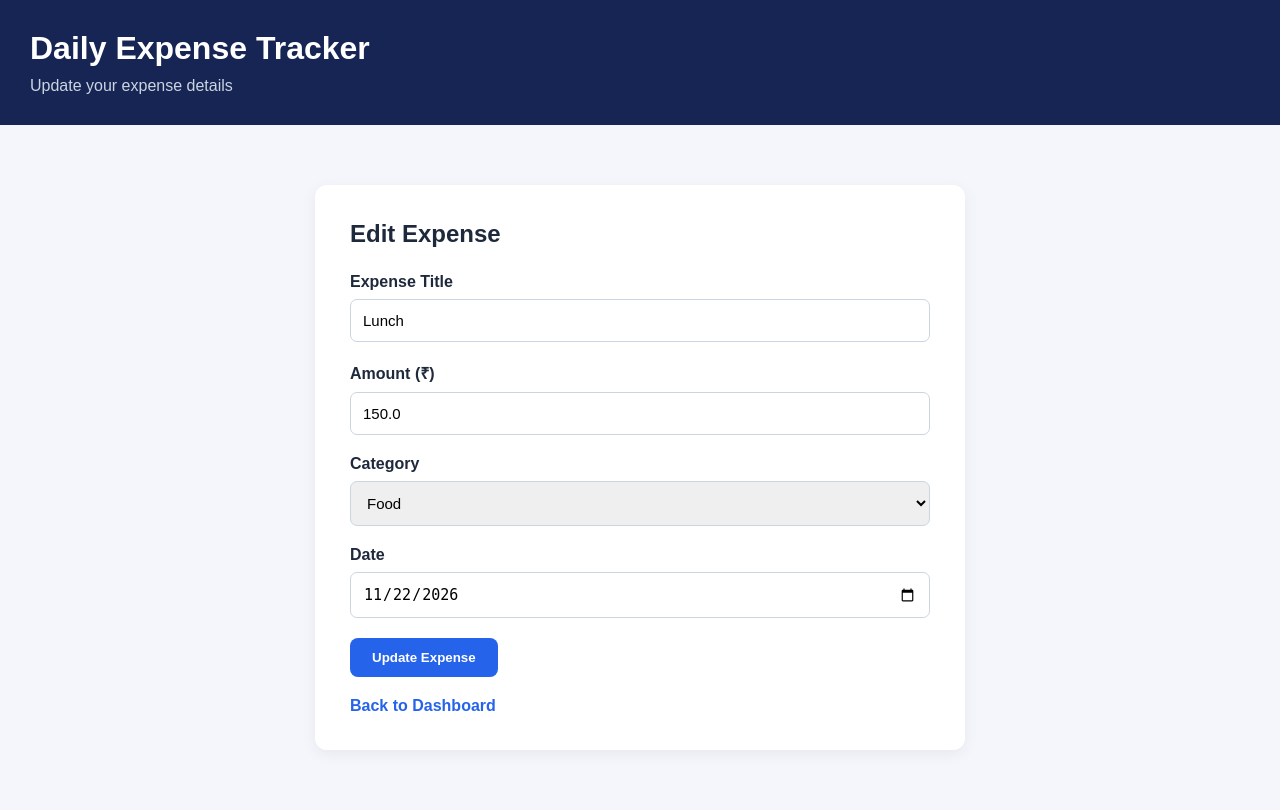
After one commit to Yuvraj-Sutar/Daily_Expense_Tracker, a Flask app: page /edit-expense/1 in a window 1280 px wide. The commit adds this page. Run offline with Flask 3, Linux system fonts and the light colour scheme; data comes from the database, SQL or seed files in the repository; both versions use the stored data as it was after the commit.

Commit message:
Updated expense

```diff
--- a/app.py
+++ b/app.py
@@ -1,12 +1,17 @@
 
 from flask import Flask, render_template, request, redirect, url_for, flash
-from expense_operations import add_expense as create_expense
-from expense_operations import get_all_expenses
+from expense_operations import (
+    add_expense as create_expense,
+    get_all_expenses,
+    get_expense_by_id,
+    update_expense
+)
 from datetime import datetime
 import math
 
 app = Flask(__name__)
 app.secret_key = "daily-expense-tracker-dev-key"
+
 
 # Allowed expense categories
 ALLOWED_CATEGORIES = {
@@ -19,13 +24,15 @@ ALLOWED_CATEGORIES = {
 }
 
 
+# ==============================
+# 1. HOME / VIEW EXPENSES
+# ==============================
+
 @app.route("/")
 def home():
 
-    # Fetch expenses from SQLite
     expenses = get_all_expenses()
 
-    # Calculate total expenses
     total_expenses = sum(
         float(expense["amount"]) for expense in expenses
     )
@@ -37,6 +44,10 @@ def home():
     )
 
 
+# ==============================
+# 2. ADD EXPENSE
+# ==============================
+
 @app.route("/add-expense", methods=["GET", "POST"])
 def add_expense():
 
@@ -47,7 +58,7 @@ def add_expense():
         category = request.form.get("category", "").strip()
         expense_date = request.form.get("date", "").strip()
 
-        # Validate expense title
+        # Validate title
         if not title:
             flash("Expense title cannot be empty.", "error")
             return redirect(url_for("add_expense"))
@@ -65,7 +76,7 @@ def add_expense():
 
         except (ValueError, TypeError):
             flash(
-                "Please enter a valid amount of at least ₹0.01.",
+                "Please enter a valid amount of at least 0.01.",
                 "error"
             )
             return redirect(url_for("add_expense"))
@@ -83,7 +94,7 @@ def add_expense():
             flash("Please enter a valid expense date.", "error")
             return redirect(url_for("add_expense"))
 
-        # Save expense to SQLite
+        # Save to SQLite
         try:
             create_expense(
                 amount,
@@ -106,5 +117,105 @@ def add_expense():
     return render_template("add_expense.html")
 
 
+# ==============================
+# 3. EDIT / UPDATE EXPENSE
+# ==============================
+
+@app.route("/edit-expense/<int:expense_id>", methods=["GET", "POST"])
+def edit_expense(expense_id):
+
+    # Get existing expense
+    expense = get_expense_by_id(expense_id)
+
+    if expense is None:
+        flash("Expense not found.", "error")
+        return redirect(url_for("home"))
+
+    if request.method == "POST":
+
+        title = request.form.get("title", "").strip()
+        amount_text = request.form.get("amount", "").strip()
+        category = request.form.get("category", "").strip()
+        expense_date = request.form.get("date", "").strip()
+
+        # Validate title
+        if not title or len(title) > 100:
+            flash("Please enter a valid expense title.", "error")
+            return redirect(url_for(
+                "edit_expense",
+                expense_id=expense_id
+            ))
+
+        # Validate amount
+        try:
+            amount = float(amount_text)
+
+            if not math.isfinite(amount) or amount < 0.01:
+                raise ValueError
+
+        except (ValueError, TypeError):
+            flash(
+                "Please enter a valid amount of at least 0.01.",
+                "error"
+            )
+            return redirect(url_for(
+                "edit_expense",
+                expense_id=expense_id
+            ))
+
+        # Validate category
+        if category not in ALLOWED_CATEGORIES:
+            flash("Please select a valid category.", "error")
+            return redirect(url_for(
+                "edit_expense",
+                expense_id=expense_id
+            ))
+
+        # Validate date
+        try:
+            datetime.strptime(expense_date, "%Y-%m-%d")
+
+        except ValueError:
+            flash("Please enter a valid date.", "error")
+            return redirect(url_for(
+                "edit_expense",
+                expense_id=expense_id
+            ))
+
+        # Update SQLite record
+        try:
+            updated = update_expense(
+                expense_id,
+                amount,
+                category,
+                title,
+                expense_date
+            )
+
+            if updated:
+                flash("Expense updated successfully!", "success")
+            else:
+                flash("No expense was updated.", "error")
+
+            return redirect(url_for("home"))
+
+        except Exception:
+            app.logger.exception("Failed to update expense")
+            flash("Unable to update expense.", "error")
+            return redirect(url_for(
+                "edit_expense",
+                expense_id=expense_id
+            ))
+
+    return render_template(
+        "edit_expense.html",
+        expense=expense
+    )
+
+
+# ==============================
+# RUN APPLICATION
+# ==============================
+
 if __name__ == "__main__":
     app.run(debug=True)
--- /dev/null
+++ b/templates/edit_expense.html
@@ -0,0 +1,122 @@
+
+<!DOCTYPE html>
+<html lang="en">
+
+<head>
+    <meta charset="UTF-8">
+    <meta name="viewport" content="width=device-width, initial-scale=1.0">
+
+    <title>Edit Expense | Daily Expense Tracker</title>
+
+    <link rel="stylesheet"
+          href="{{ url_for('static', filename='css/style.css') }}">
+</head>
+
+<body>
+
+    <header>
+        <h1>Daily Expense Tracker</h1>
+        <p>Update your expense details</p>
+    </header>
+
+    <main>
+
+        <section class="expense-form-card">
+
+            <h2>Edit Expense</h2>
+
+            {% with messages = get_flashed_messages(with_categories=true) %}
+                {% for category, message in messages %}
+                    <p class="flash-message {{ category }}">
+                        {{ message }}
+                    </p>
+                {% endfor %}
+            {% endwith %}
+
+            <form method="POST"
+                  action="{{ url_for('edit_expense', expense_id=expense['id']) }}">
+
+                <div class="form-group">
+                    <label>Expense Title</label>
+
+                    <input type="text"
+                           name="title"
+                           value="{{ expense['description'] }}"
+                           maxlength="100"
+                           required>
+                </div>
+
+                <div class="form-group">
+                    <label>Amount (₹)</label>
+
+                    <input type="number"
+                           name="amount"
+                           value="{{ expense['amount'] }}"
+                           min="0.01"
+                           step="0.01"
+                           required>
+                </div>
+
+                <div class="form-group">
+                    <label>Category</label>
+
+                    <select name="category" required>
+
+                        <option value="Food"
+                            {% if expense['category'] == 'Food' %}selected{% endif %}>
+                            Food
+                        </option>
+
+                        <option value="Travel"
+                            {% if expense['category'] == 'Travel' %}selected{% endif %}>
+                            Travel
+                        </option>
+
+                        <option value="Shopping"
+                            {% if expense['category'] == 'Shopping' %}selected{% endif %}>
+                            Shopping
+                        </option>
+
+                        <option value="Bills"
+                            {% if expense['category'] == 'Bills' %}selected{% endif %}>
+                            Bills
+                        </option>
+
+                        <option value="Entertainment"
+                            {% if expense['category'] == 'Entertainment' %}selected{% endif %}>
+                            Entertainment
+                        </option>
+
+                        <option value="Other"
+                            {% if expense['category'] == 'Other' %}selected{% endif %}>
+                            Other
+                        </option>
+
+                    </select>
+                </div>
+
+                <div class="form-group">
+                    <label>Date</label>
+
+                    <input type="date"
+                           name="date"
+                           value="{{ expense['expense_date'] }}"
+                           required>
+                </div>
+
+                <button type="submit" class="add-expense-btn">
+                    Update Expense
+                </button>
+
+            </form>
+
+            <a href="{{ url_for('home') }}" class="back-link">
+                Back to Dashboard
+            </a>
+
+        </section>
+
+    </main>
+
+</body>
+</html>
```
Also changed, not shown: templates/dashboard.html (+19 -1 lines), database/expense_tracker.db.
